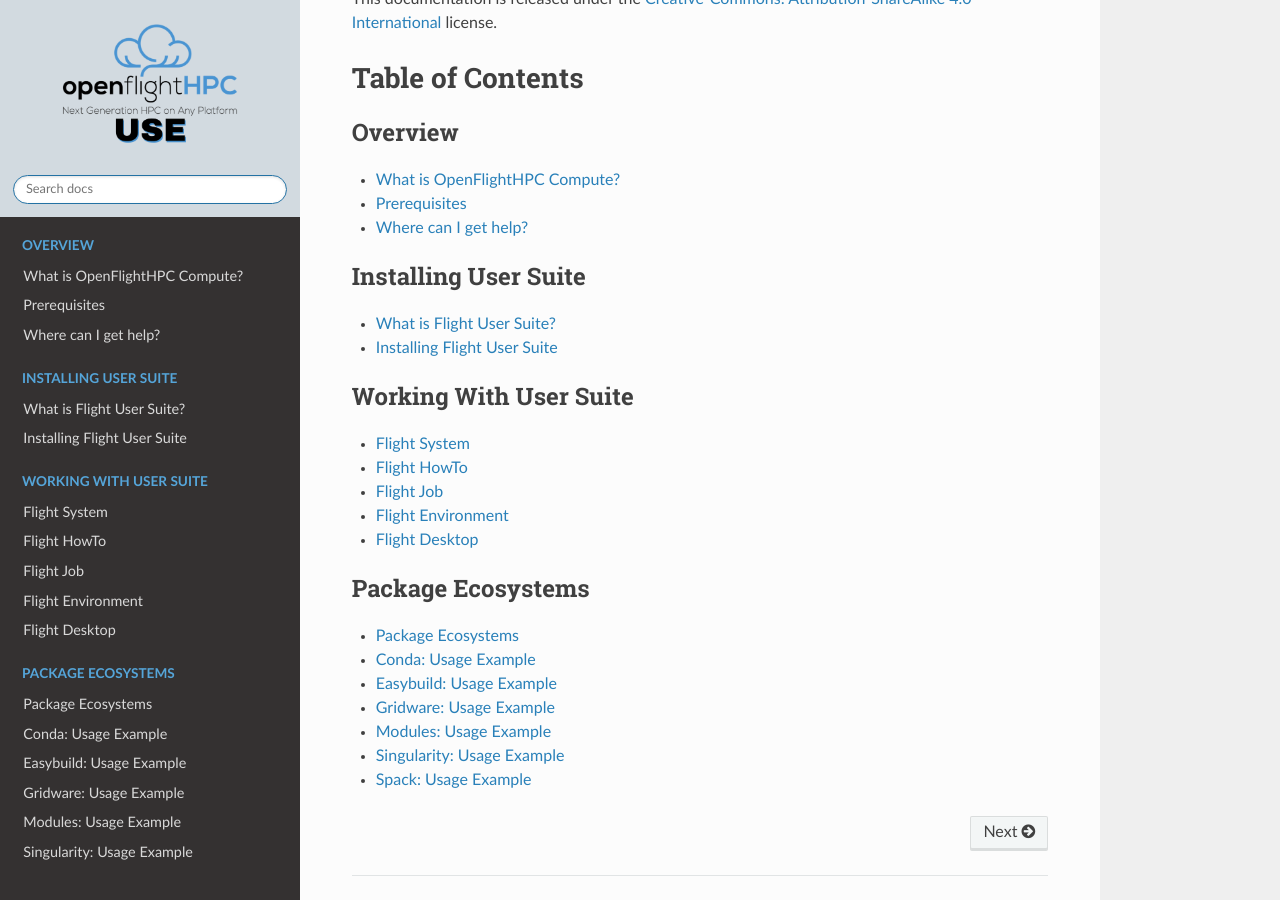
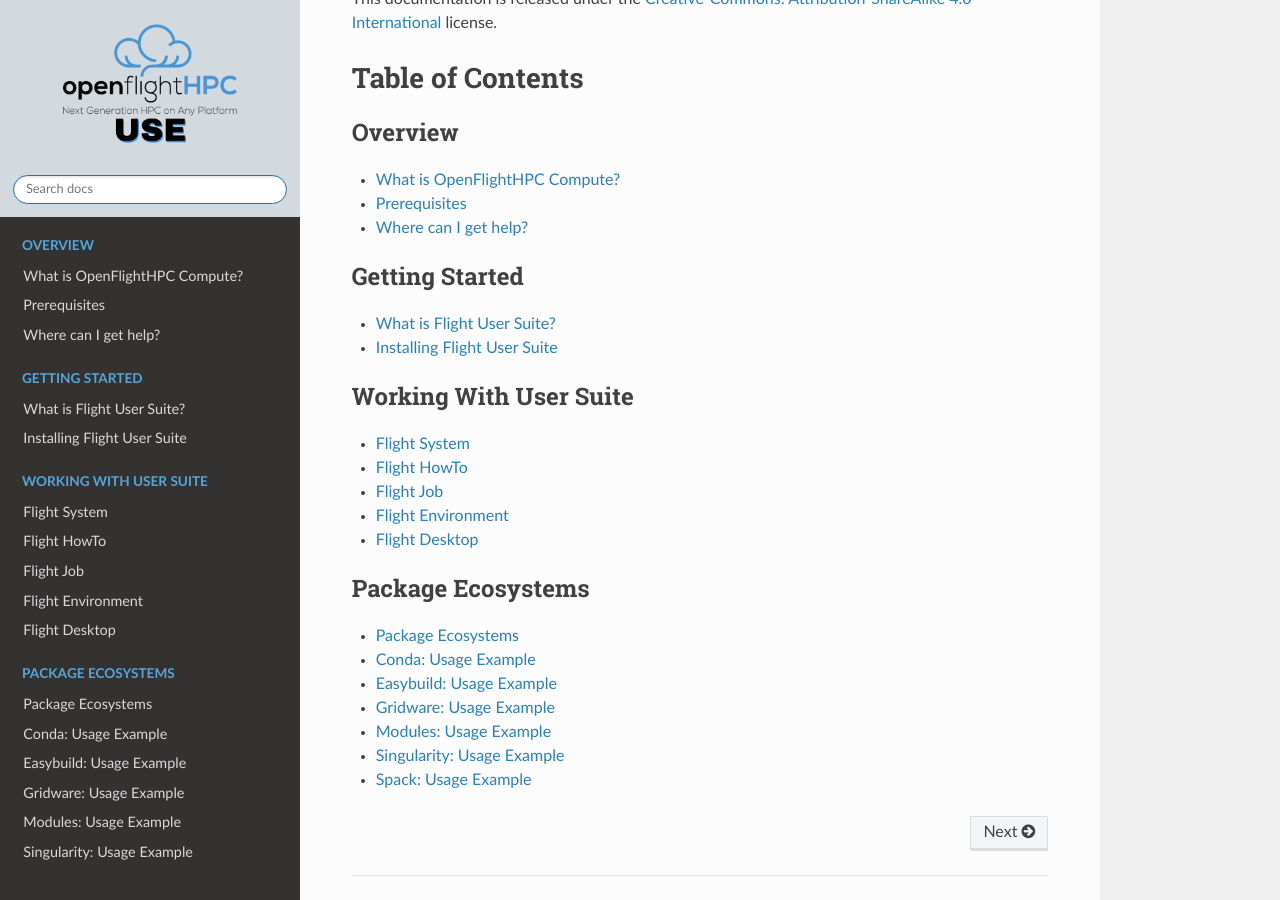
Before and after one commit to openflighthpc/use.openflighthpc.org, a Sphinx documentation site: the page built from docs/source/index.rst, in a window 1280 px wide and 900 px high, scrolled down 532 px. Built offline with Sphinx 7.4.7 and the Read the Docs theme 2.0.0, drawn with Linux system fonts in a browser that asks for light colours.

Commit message:
Change redundant title to something more informative

```diff
--- a/docs/source/index.rst
+++ b/docs/source/index.rst
@@ -32,7 +32,7 @@
 
 .. toctree::
    :maxdepth: 1
-   :caption: Installing User Suite
+   :caption: Getting Started
    :name: installing-user-suite
 
    installing-user-suite/install
```
